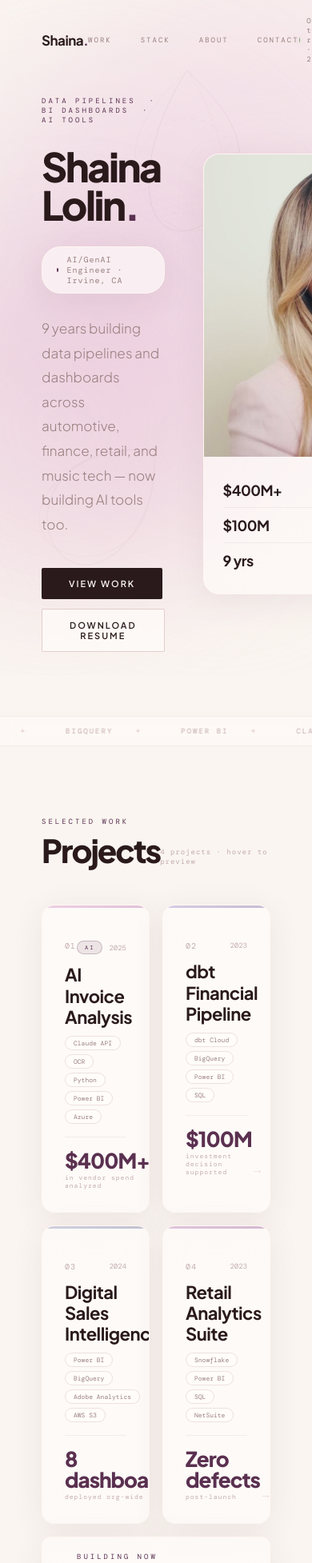
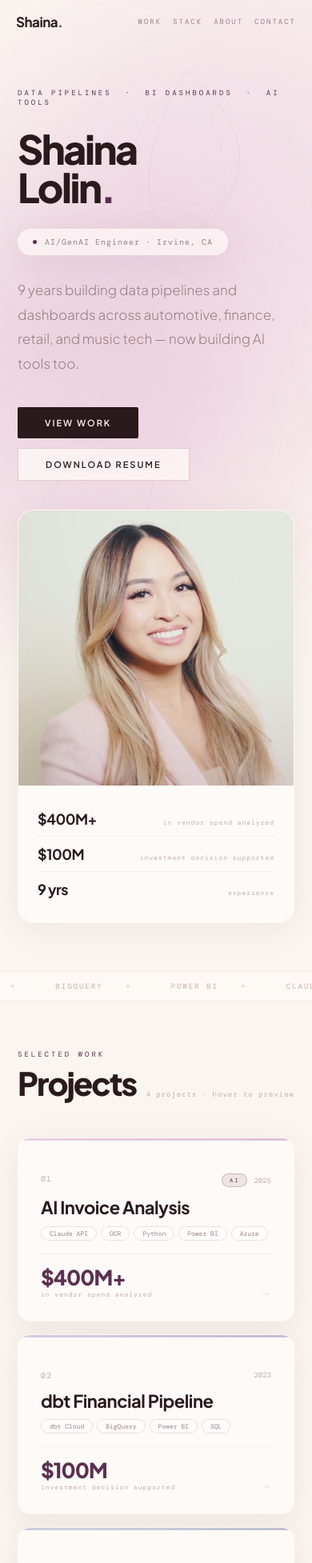
Before and after one commit to slaisha/portfolio, a React (Vite) app: page / in a window 390 px wide. Shown: the top 1954 px of the page at 80% size. Built offline with nearby package versions, Linux system fonts and the light colour scheme.

Commit message:
Update portfolio with plum colors

```diff
--- a/src/Portfolio.jsx
+++ b/src/Portfolio.jsx
@@ -209,13 +209,17 @@ export default function Portfolio() {
   const [scrollY, setScrollY] = useState(0);
   const [loaded, setLoaded] = useState(false);
   const [tickX, setTickX] = useState(0);
+  const [isMobile, setIsMobile] = useState(false);
   const tickRef = useRef(null);
 
   useEffect(() => {
     setTimeout(() => setLoaded(true), 120);
     const onScroll = () => setScrollY(window.scrollY);
+    const onResize = () => setIsMobile(window.innerWidth < 760);
+    onResize();
     window.addEventListener("scroll", onScroll);
-    return () => { window.removeEventListener("scroll", onScroll); };
+    window.addEventListener("resize", onResize);
+    return () => { window.removeEventListener("scroll", onScroll); window.removeEventListener("resize", onResize); };
   }, []);
 
   useEffect(() => {
@@ -291,25 +295,27 @@ export default function Portfolio() {
         </svg>
       </div>
 
-      <nav style={{ position:"fixed", top:0, left:0, right:0, zIndex:100, padding:"20px 52px", display:"flex", justifyContent:"space-between", alignItems:"center", background: scrollY>60 ? "rgba(250,245,240,0.90)" : "transparent", backdropFilter: scrollY>60 ? "blur(20px)" : "none", borderBottom: scrollY>60 ? "1px solid rgba(240,220,218,0.6)" : "none", transition:"all .4s ease" }}>
+      <nav style={{ position:"fixed", top:0, left:0, right:0, zIndex:100, padding: isMobile ? "16px 20px" : "20px 52px", display:"flex", justifyContent:"space-between", alignItems:"center", background: scrollY>60 ? "rgba(250,245,240,0.90)" : "transparent", backdropFilter: scrollY>60 ? "blur(20px)" : "none", borderBottom: scrollY>60 ? "1px solid rgba(240,220,218,0.6)" : "none", transition:"all .4s ease" }}>
         <div style={{ fontWeight:700, fontSize:17, color:C.ink, letterSpacing:-0.5 }}>Shaina<span style={{ color:A }}>.</span></div>
-        <div style={{ display:"flex", gap:36 }}>
+        <div style={{ display:"flex", gap: isMobile ? 14 : 36 }}>
           <a href="#work" className="nav-a" style={{ textDecoration:"none" }}>Work</a>
           <a href="#stack" className="nav-a" style={{ textDecoration:"none" }}>Stack</a>
           <a href="#about" className="nav-a" style={{ textDecoration:"none" }}>About</a>
           <a href="#contact" className="nav-a" style={{ textDecoration:"none" }}>Contact</a>
         </div>
-        <div style={{ display:"flex", alignItems:"center", gap:8 }}>
-          <div style={{ width:6, height:6, borderRadius:"50%", background:"#7AAA80", boxShadow:"0 0 8px #7AAA8080" }} />
-          <span style={{ fontFamily:"DM Mono, monospace", fontSize:9, color:C.mid, letterSpacing:1 }}>Open to roles · 2026</span>
-        </div>
+        {!isMobile && (
+          <div style={{ display:"flex", alignItems:"center", gap:8 }}>
+            <div style={{ width:6, height:6, borderRadius:"50%", background:"#7AAA80", boxShadow:"0 0 8px #7AAA8080" }} />
+            <span style={{ fontFamily:"DM Mono, monospace", fontSize:9, color:C.mid, letterSpacing:1 }}>Open to roles · 2026</span>
+          </div>
+        )}
       </nav>
 
       <div style={{ position:"relative", zIndex:1 }}>
 
         {/* Hero */}
-        <section style={{ minHeight:"100vh", display:"flex", alignItems:"center", padding:"120px 52px 80px" }}>
-          <div style={{ maxWidth:1160, margin:"0 auto", width:"100%", display:"grid", gridTemplateColumns:"1fr 380px", gap:48, alignItems:"center" }}>
+        <section style={{ minHeight:"100vh", display:"flex", alignItems:"center", padding: isMobile ? "110px 22px 60px" : "120px 52px 80px" }}>
+          <div style={{ maxWidth:1160, margin:"0 auto", width:"100%", display:"grid", gridTemplateColumns: isMobile ? "1fr" : "1fr 380px", gap: isMobile ? 36 : 48, alignItems:"center" }}>
             <div style={{ opacity: loaded ? 1 : 0, transition:"opacity .5s ease" }}>
               <div className="eyebrow r0" style={{ marginBottom:28 }}>Data pipelines &nbsp;·&nbsp; BI dashboards &nbsp;·&nbsp; AI tools</div>
               <h1 className="r1" style={{ fontWeight:800, fontSize:"clamp(50px, 6.5vw, 88px)", lineHeight:0.96, letterSpacing:"-2.5px", color:C.ink, marginBottom:28 }}>
@@ -357,7 +363,7 @@ export default function Portfolio() {
         </div>
 
         {/* Projects */}
-        <section id="work" style={{ padding:"88px 52px", maxWidth:1160, margin:"0 auto" }}>
+        <section id="work" style={{ padding: isMobile ? "60px 22px" : "88px 52px", maxWidth:1160, margin:"0 auto" }}>
           <div style={{ display:"flex", justifyContent:"space-between", alignItems:"flex-end", marginBottom:48 }}>
             <div>
               <div className="eyebrow" style={{ marginBottom:10 }}>Selected Work</div>
@@ -365,7 +371,7 @@ export default function Portfolio() {
             </div>
             <span style={{ fontFamily:"DM Mono, monospace", fontSize:9, color:C.muted, letterSpacing:1 }}>4 projects · hover to preview</span>
           </div>
-          <div style={{ display:"grid", gridTemplateColumns:"repeat(2, 1fr)", gap:16 }}>
+          <div style={{ display:"grid", gridTemplateColumns: isMobile ? "1fr" : "repeat(2, 1fr)", gap:16 }}>
             {projects.map(p => {
               const DashComp = DASH[p.n];
               return (
@@ -414,13 +420,13 @@ export default function Portfolio() {
         </section>
 
         {/* Stack */}
-        <section id="stack" style={{ padding:"80px 52px" }}>
+        <section id="stack" style={{ padding: isMobile ? "60px 22px" : "80px 52px" }}>
           <div style={{ maxWidth:1160, margin:"0 auto" }}>
             <div style={{ marginBottom:48 }}>
               <div className="eyebrow" style={{ marginBottom:10 }}>Technical Skills</div>
               <h2 style={{ fontWeight:800, fontSize:"clamp(40px,5vw,64px)", letterSpacing:"-2px", color:C.ink, lineHeight:1 }}>Stack</h2>
             </div>
-            <div style={{ display:"grid", gridTemplateColumns:"repeat(3, 1fr)", gap:14 }}>
+            <div style={{ display:"grid", gridTemplateColumns: isMobile ? "1fr" : "repeat(3, 1fr)", gap:14 }}>
               {[
                 { cat:"AI & Agents",        items:["Claude API","RAG Pipelines","OCR","Tool Use / Agents"],           color:"#5A3050" },
                 { cat:"Data Engineering",   items:["dbt Cloud","Snowflake","BigQuery","AWS S3","Azure"],               color:"#8A9FBE" },
@@ -444,8 +450,8 @@ export default function Portfolio() {
         </section>
 
         {/* About */}
-        <section id="about" style={{ padding:"80px 52px" }}>
-          <div style={{ maxWidth:1160, margin:"0 auto", display:"grid", gridTemplateColumns:"300px 1fr", gap:72, alignItems:"start" }}>
+        <section id="about" style={{ padding: isMobile ? "60px 22px" : "80px 52px" }}>
+          <div style={{ maxWidth:1160, margin:"0 auto", display:"grid", gridTemplateColumns: isMobile ? "1fr" : "300px 1fr", gap: isMobile ? 32 : 72, alignItems:"start" }}>
             <div>
               <div className="glass" style={{ borderRadius:18, overflow:"hidden", marginBottom:14 }}>
                 <img src={PHOTO} alt="Shaina Lolin" style={{ width:"100%", display:"block", objectFit:"cover", aspectRatio:"3/4", objectPosition:"center top" }} />
@@ -483,7 +489,7 @@ export default function Portfolio() {
         </section>
 
         {/* Contact */}
-        <section id="contact" style={{ padding:"100px 52px", textAlign:"center" }}>
+        <section id="contact" style={{ padding: isMobile ? "70px 22px" : "100px 52px", textAlign:"center" }}>
           <div style={{ maxWidth:520, margin:"0 auto" }}>
             <div className="eyebrow" style={{ marginBottom:16 }}>Get in Touch</div>
             <h2 style={{ fontWeight:800, fontSize:"clamp(44px,6vw,76px)", letterSpacing:"-2.5px", color:C.ink, lineHeight:0.95, marginBottom:24 }}>
@@ -496,7 +502,7 @@ export default function Portfolio() {
           </div>
         </section>
 
-        <div className="glass" style={{ padding:"18px 52px", borderTop:"1px solid rgba(240,220,218,0.5)", display:"flex", justifyContent:"space-between", flexWrap:"wrap", gap:8 }}>
+        <div className="glass" style={{ padding: isMobile ? "16px 22px" : "18px 52px", borderTop:"1px solid rgba(240,220,218,0.5)", display:"flex", justifyContent:"space-between", flexWrap:"wrap", gap:8 }}>
           <div style={{ fontWeight:700, fontSize:15, color:C.ink }}>Shaina<span style={{ color:A }}>.</span></div>
           <div style={{ fontFamily:"DM Mono, monospace", fontSize:8, color:C.muted, letterSpacing:2 }}>SHAINALOLIN.COM © 2026</div>
           <div style={{ fontFamily:"DM Mono, monospace", fontSize:8, color:C.muted, letterSpacing:2 }}>IRVINE, CA</div>
```
